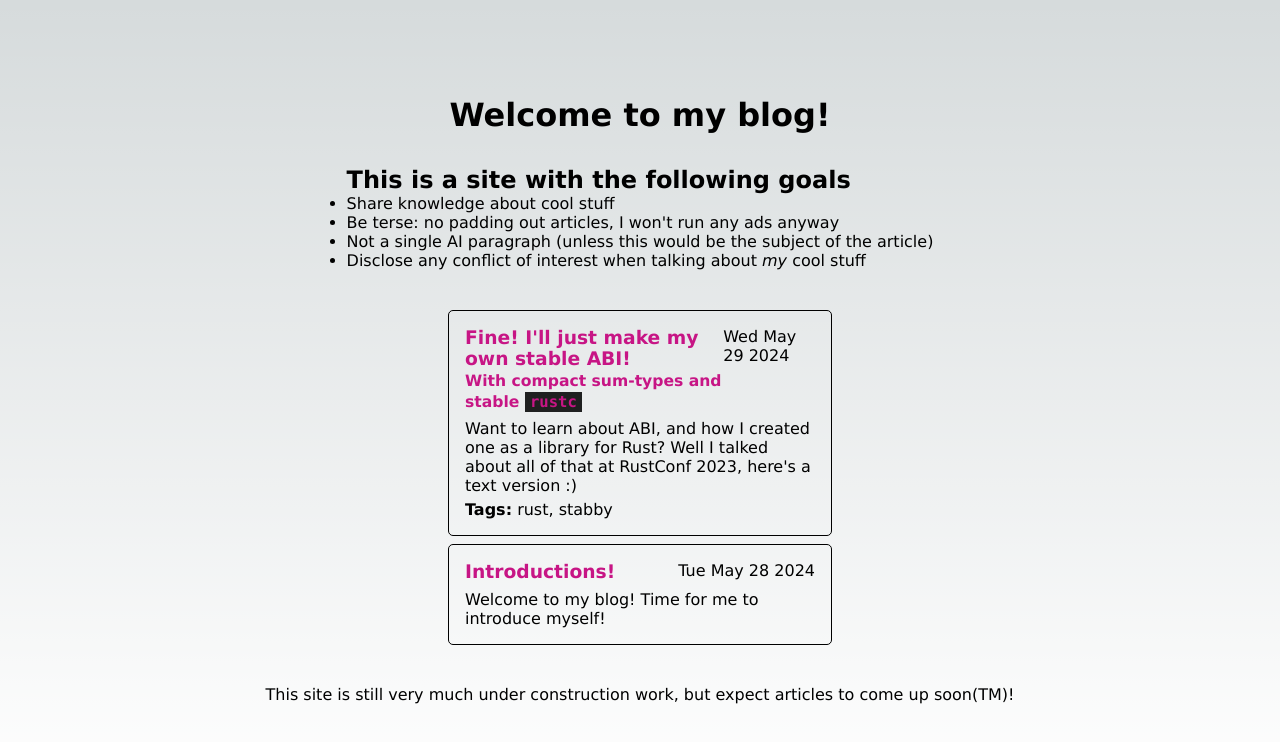
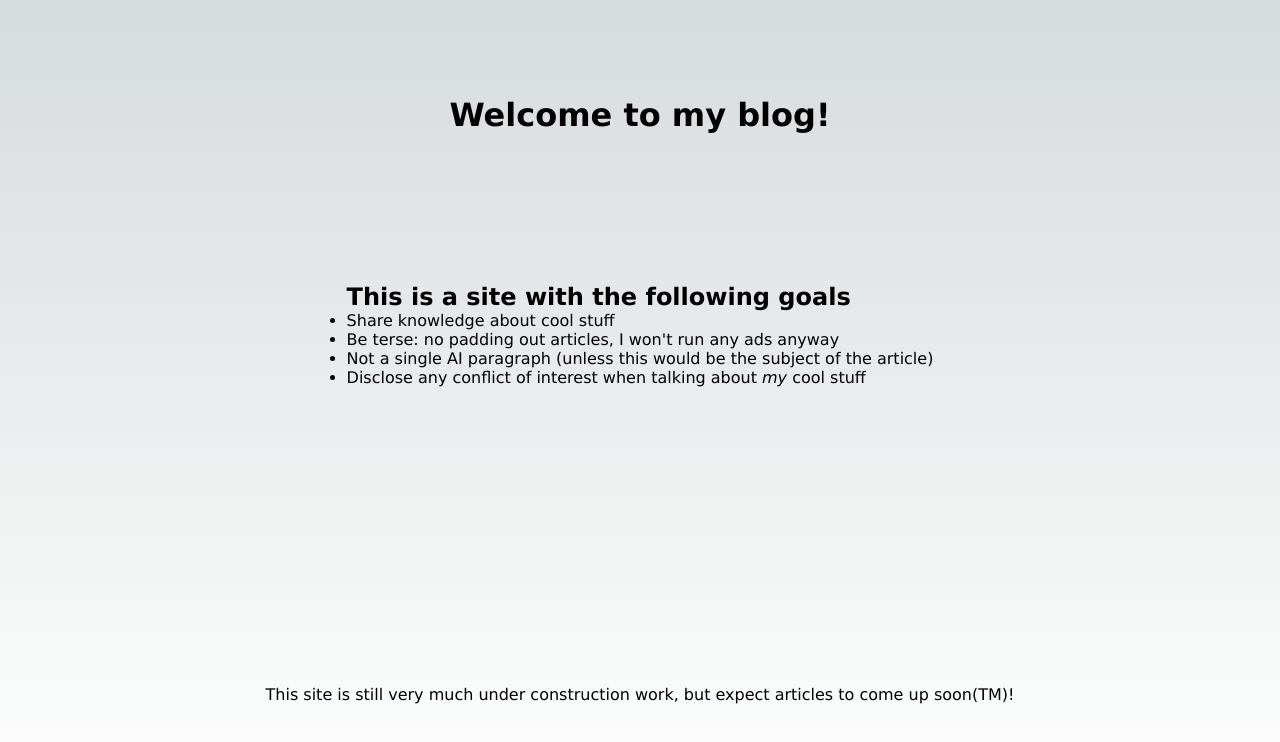
Before and after one commit to p-avital/p-avital.github.io, a Next.js app: page / in a window 1280 px wide. Shown: the top 742 px of the page. Built offline with nearby package versions, Linux system fonts and the light colour scheme.

Commit message:
Make dates optional and hold back posts until their publication date is known and reached

```diff
--- a/src/app/articles.ts
+++ b/src/app/articles.ts
@@ -3,6 +3,6 @@ import { ArticleHeader } from "@/types/Article";
 import { header as introductions } from "@/app/introductions/header";
 import { header as rustconf2023 } from "@/app/stabby-rustconf2023/header";
 
-export const articles: ArticleHeader[] = [introductions, rustconf2023].sort(
-  (a, b) => b.publicationDate.getTime() - a.publicationDate.getTime()
-);
+export const articles: ArticleHeader[] = [introductions, rustconf2023]
+  .filter((item) => item.publicationDate?.getTime() <= Date.now())
+  .sort((a, b) => b.publicationDate.getTime() - a.publicationDate.getTime());
--- a/src/app/page.tsx
+++ b/src/app/page.tsx
@@ -21,7 +21,7 @@ export default function Home() {
         <ul>{articles.map(({ title, publicationDate, summary, link, tags }) => <div key={link} style={{ width: "30vw", border: "solid 1px black", borderRadius: "5px", padding: "1em", margin: "0.5em" }}>
           <div style={{ display: "flex", width: "100%", justifyContent: "space-between", marginBottom: "0.5em" }} >
             <h3 style={{ maxWidth: "80%" }}><Link href={link}>{title}</Link></h3>
-            <LocaleDate date={publicationDate} />
+            <LocaleDate date={publicationDate!} />
           </div>
           {summary}
           {tags.length ? <div style={{ marginTop: "0.3em" }}><b>Tags:</b> {tags.join(", ")} </div> : <></>}
--- a/src/app/stabby-rustconf2023/page.tsx
+++ b/src/app/stabby-rustconf2023/page.tsx
@@ -1,7 +1,5 @@
 import { Post } from "@/components/Post";
 import { header } from "./header"
-
-const body = <>Hi There!</>
 
 export default function Page() {
 	return <Post header={header}>Article under construction!</Post>
--- a/src/components/Post.tsx
+++ b/src/components/Post.tsx
@@ -5,7 +5,7 @@ export function Post({ header: { title, publicationDate, tags }, children }: Art
 	return <div style={{ maxWidth: "min(60em, 90%)", margin: "auto", marginTop: "5em" }}>
 		<div style={{ display: "flex", width: "100%", justifyContent: "space-between", marginBottom: "0.5em" }} >
 			<h1>{title}</h1>
-			<LocaleDate date={publicationDate} />
+			<LocaleDate date={publicationDate!} />
 		</div>
 		{children}
 	</div>
--- a/src/types/Article.ts
+++ b/src/types/Article.ts
@@ -2,7 +2,7 @@ import { ReactElement } from "react";
 
 export interface ArticleHeader {
   title: ReactElement;
-  publicationDate: Date;
+  publicationDate: Date | null;
   summary: ReactElement;
   link: string;
   tags: string[];
```
